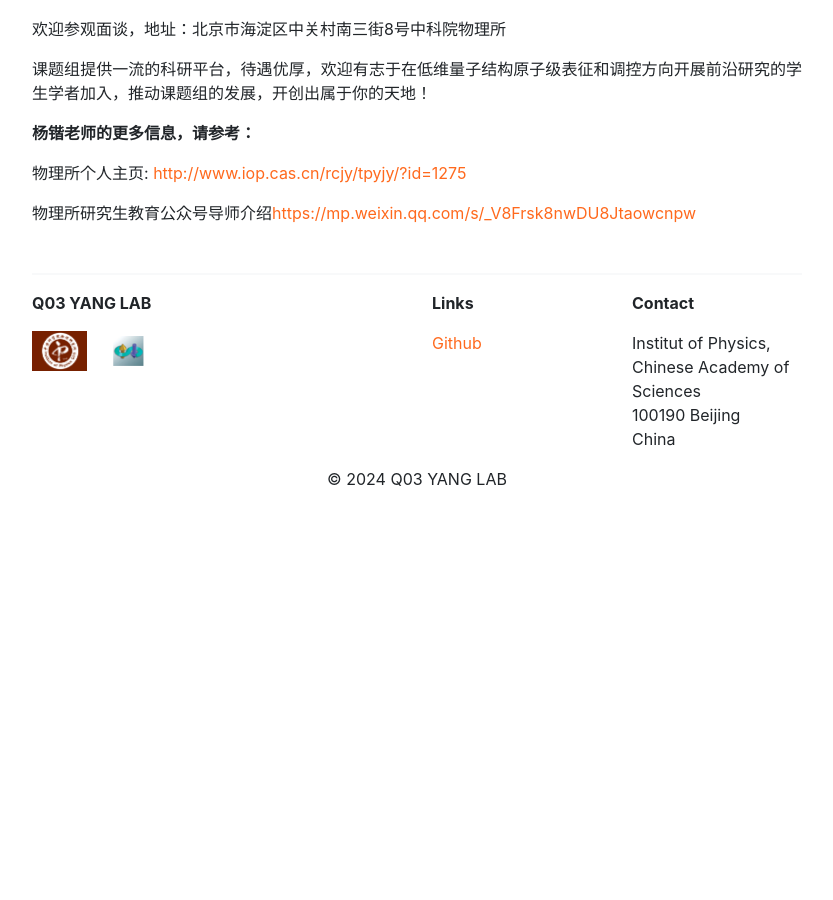
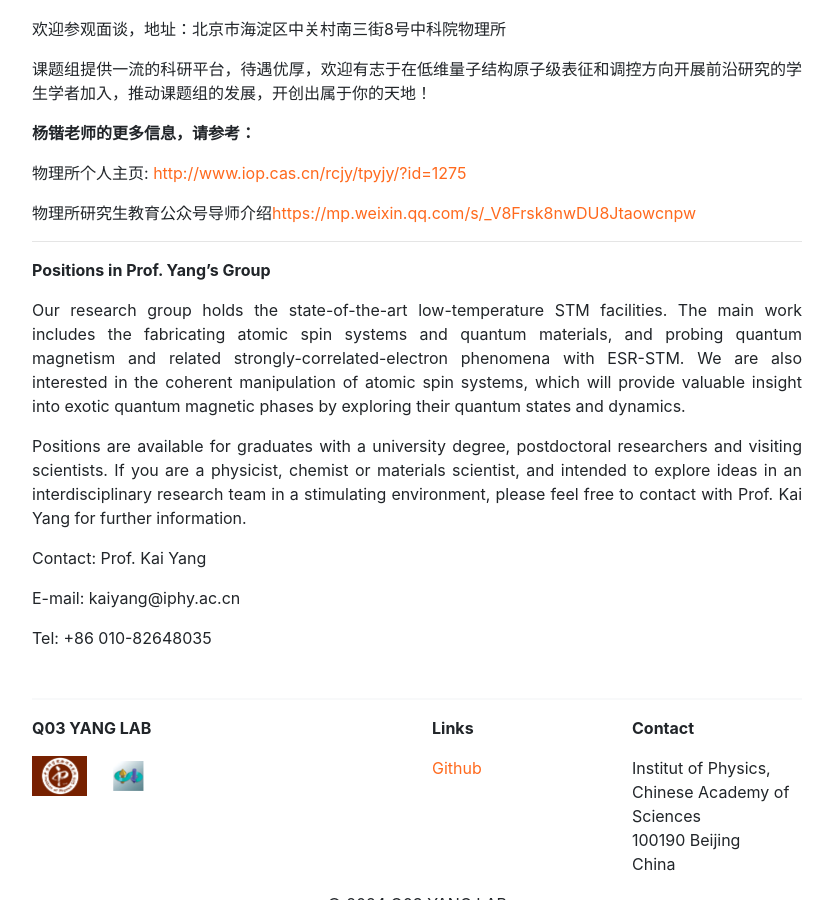
Before and after one commit to ZoomWuun/Q03i, a Jekyll site: the page built from _pages/openings.md, in a window 1280 px wide and 900 px high, scrolled down 1073 px. Shown: the whole window, without its empty margins (223-1056 px from the left). Built offline with Jekyll 4.4.1, drawn with Linux system fonts in a browser that asks for light colours; before the commit the page ends 1580 px from its top, so only the background shows below that.

Commit message:
Add files via upload

```diff
--- a/_pages/openings.md
+++ b/_pages/openings.md
@@ -41,3 +41,17 @@ permalink: /openings/
 物理所个人主页: [http://www.iop.cas.cn/rcjy/tpyjy/?id=1275](http://www.iop.cas.cn/rcjy/tpyjy/?id=1275){:target="_blank"}
 
 物理所研究生教育公众号导师介绍[https://mp.weixin.qq.com/s/_V8Frsk8nwDU8Jtaowcnpw](https://mp.weixin.qq.com/s/_V8Frsk8nwDU8Jtaowcnpw){:target="_blank"}
+
+---
+
+**Positions in Prof. Yang's Group**
+
+Our research group holds the state-of-the-art low-temperature STM facilities. The main work includes the fabricating atomic spin systems and quantum materials, and probing quantum magnetism and related strongly-correlated-electron phenomena with ESR-STM. We are also interested in the coherent manipulation of atomic spin systems, which will provide valuable insight into exotic quantum magnetic phases by exploring their quantum states and dynamics.
+
+Positions are available for graduates with a university degree, postdoctoral researchers and visiting scientists. If you are a physicist, chemist or materials scientist, and intended to explore ideas in an interdisciplinary research team in a stimulating environment, please feel free to contact with Prof. Kai Yang for further information.
+
+Contact: Prof. Kai Yang
+
+E-mail: kaiyang@iphy.ac.cn
+
+Tel: +86 010-82648035
```
